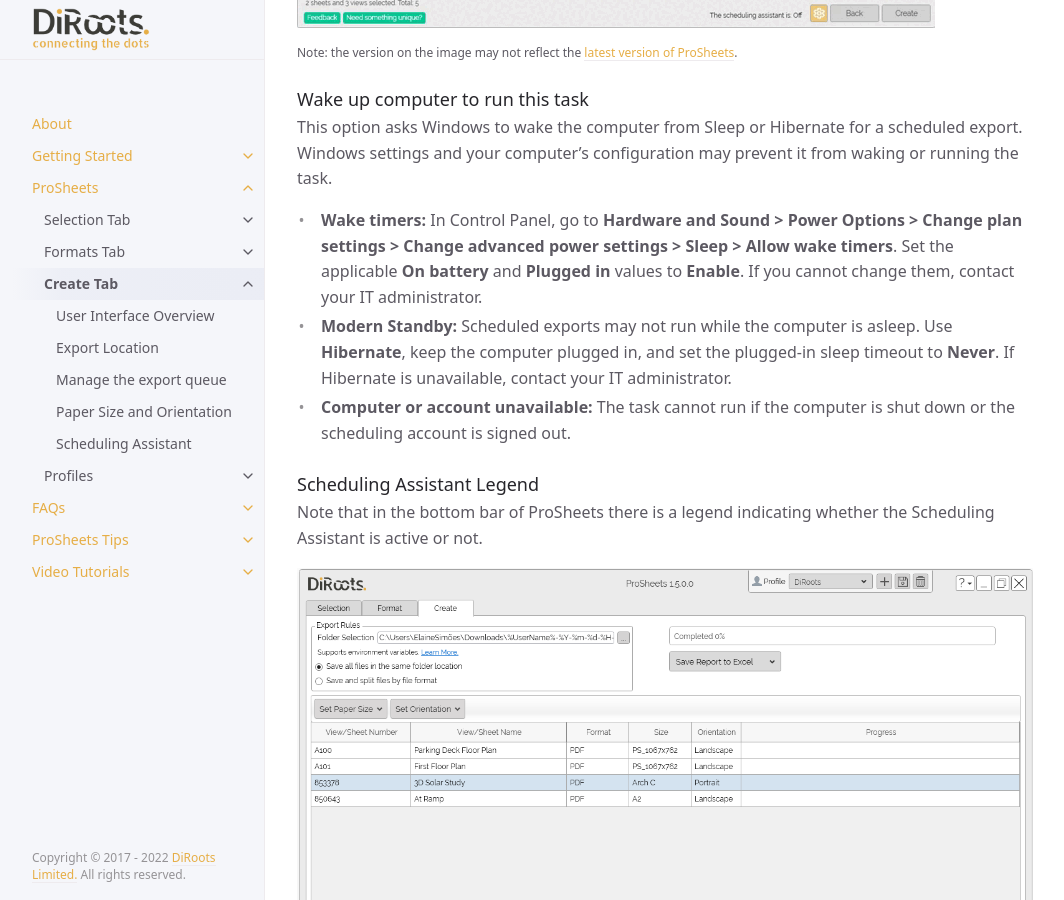
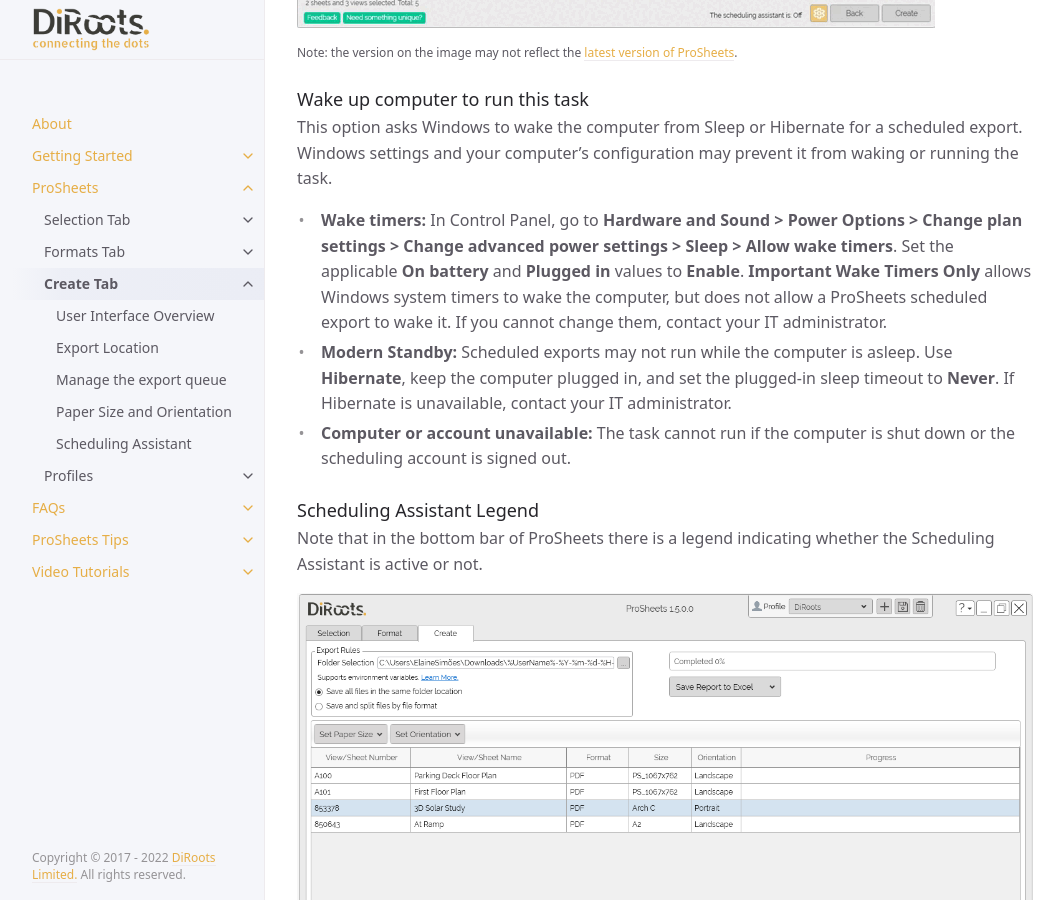
Before and after one commit to DiRoots-Limited/DiRoots.ProSheets.Releases, a Jekyll site: the page built from docs/ui-components/Create-tab.md, in a window 1280 px wide and 900 px high, scrolled down 10696 px. Shown: the whole window, without its empty margins (107-1171 px from the left). Built offline with Jekyll 4.4.1, drawn with Linux system fonts in a browser that asks for light colours.

Commit message:
docs: clarify important wake timers for scheduled exports

```diff
--- a/docs/ui-components/Create-tab.md
+++ b/docs/ui-components/Create-tab.md
@@ -245,7 +245,7 @@ To activate this function, click on the “Schedule Assistant” button to activ
 
 This option asks Windows to wake the computer from Sleep or Hibernate for a scheduled export. Windows settings and your computer's configuration may prevent it from waking or running the task.
 
-- **Wake timers:** In Control Panel, go to **Hardware and Sound > Power Options > Change plan settings > Change advanced power settings > Sleep > Allow wake timers**. Set the applicable **On battery** and **Plugged in** values to **Enable**. If you cannot change them, contact your IT administrator.
+- **Wake timers:** In Control Panel, go to **Hardware and Sound > Power Options > Change plan settings > Change advanced power settings > Sleep > Allow wake timers**. Set the applicable **On battery** and **Plugged in** values to **Enable**. **Important Wake Timers Only** allows Windows system timers to wake the computer, but does not allow a ProSheets scheduled export to wake it. If you cannot change them, contact your IT administrator.
 - **Modern Standby:** Scheduled exports may not run while the computer is asleep. Use **Hibernate**, keep the computer plugged in, and set the plugged-in sleep timeout to **Never**. If Hibernate is unavailable, contact your IT administrator.
 - **Computer or account unavailable:** The task cannot run if the computer is shut down or the scheduling account is signed out.
 
```
